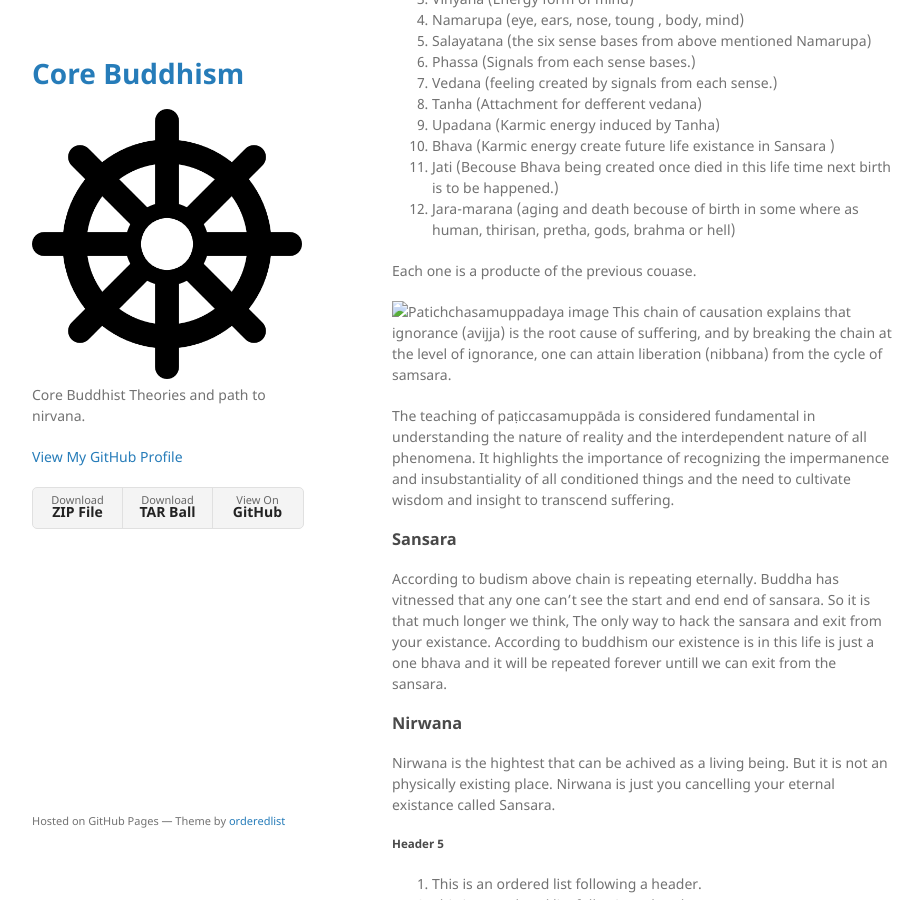
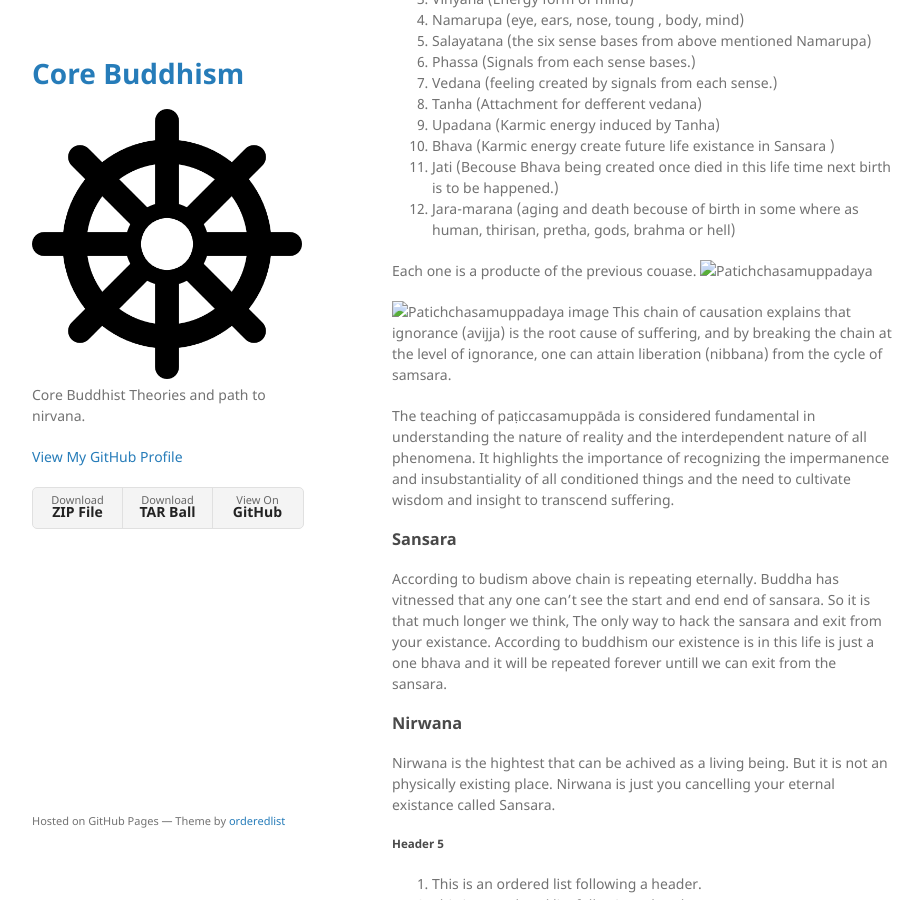
Before and after one commit to tharangar/tharangar.github.io, a Jekyll site: the page built from index.md, in a window 1280 px wide and 900 px high, scrolled down 1535 px. Shown: the whole window, without its empty margins (178-1101 px from the left). Built offline with Jekyll 4.4.1, drawn with Linux system fonts in a browser that asks for light colours; our own code applies the rules of GitHub Pages for plain Markdown files.

Commit message:
[BDSM-0007] updatin Patichchasamuppadaya  image tag

```diff
--- a/index.md
+++ b/index.md
@@ -51,7 +51,7 @@ The teaching of paṭiccasamuppāda is typically represented by a twelve-link ch
    12. Jara-marana (aging and death becouse of birth in some where as human, thirisan, pretha, gods, brahma or hell)
 
 Each one is a producte of the previous couase.
-
+![Patichchasamuppadaya](/images/patichchasamuppada.png?raw=true "Chain reaction called patichchasamuppadaya")
 
 ![Patichchasamuppadaya image](images/patichchasamuppada.png)
 This chain of causation explains that ignorance (avijja) is the root cause of suffering, and by breaking the chain at the level of ignorance, one can attain liberation (nibbana) from the cycle of samsara.
```
